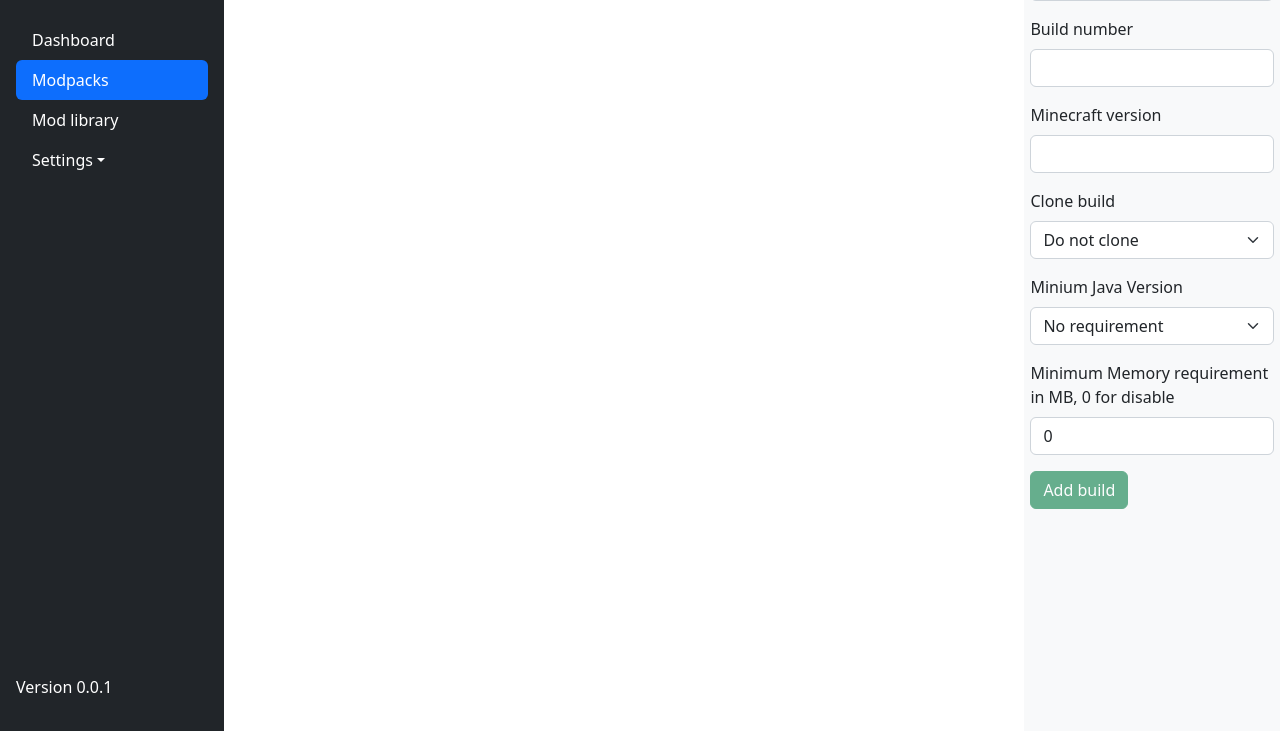
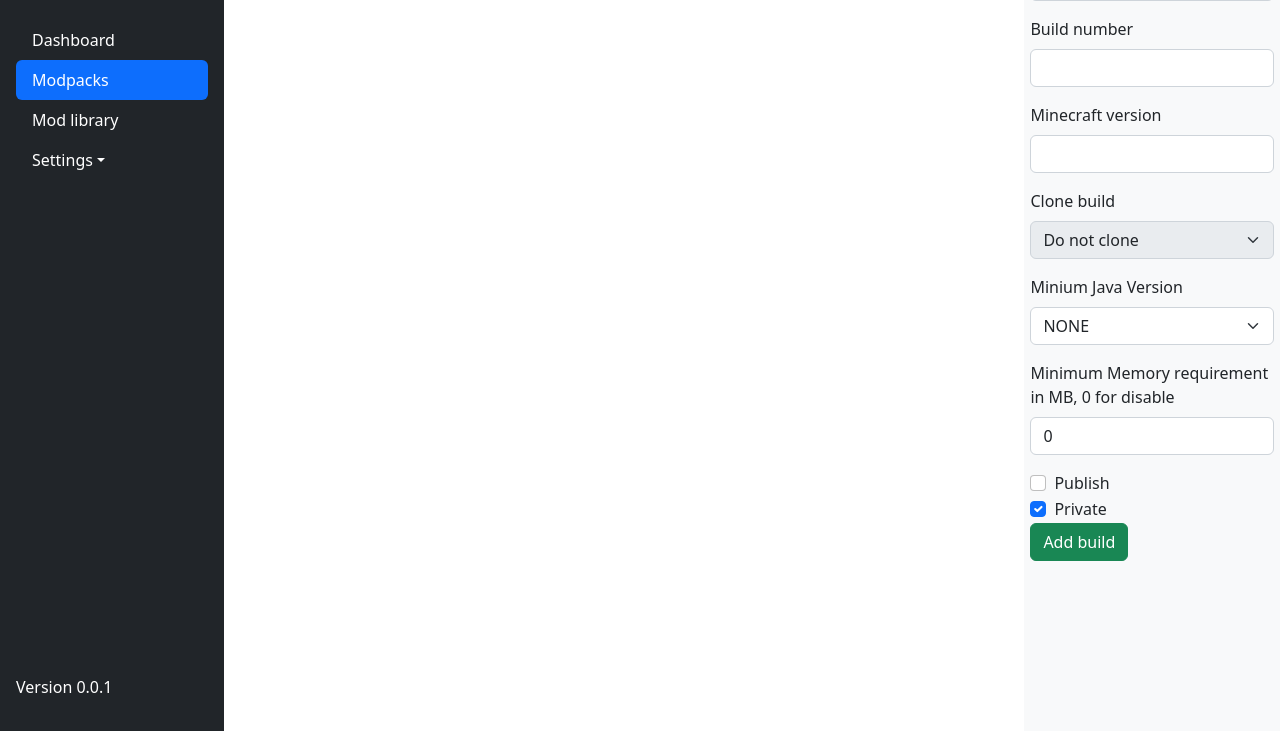
Before and after one commit to Thorfusion/solder.py, a Flask app: template templates/modpack.html in a window 1280 px wide. Shown: the part 69-800 px from the top of the page. Run offline with Flask 3, Linux system fonts and the light colour scheme; the template is opened without the code that fills it, so the values that code supplies are empty; some libraries are stand-ins or nearby versions.

Commit message:
add ability to add modpack builds

```diff
--- a/app.py
+++ b/app.py
@@ -211,6 +211,21 @@ def modpack(id):
     except connector.ProgrammingError as e:
         Database.create_tables()
         builds = []
+
+    if request.method == "POST":
+        if "form-submit" in request.form:
+            publish="0"
+            private="0"
+            if "min_java" in request.form:
+                min_java=request.form['min_java']
+                if "NONE" in min_java:
+                    min_java=None
+            if "publish" in request.form:
+                publish=request.form['publish']
+            if "private" in request.form:
+                private=request.form['private']
+            Build.new(id, request.form["version"], request.form["mcversion"], publish, private, min_java, request.form["memory"])
+            return redirect(id)
 
     return render_template("modpack.html", modpack=builds, modpackname=modpack)
 
--- a/templates/modpack.html
+++ b/templates/modpack.html
@@ -55,16 +55,16 @@
             <input type="text" class="form-control" name="selected_name" id="selected_name" value="{{modpackname.slug}}" disabled readonly></input>
         </div>
         <div class="mb-3">
-            <label for="buildnumber" class="form-label">Build number</label>
-            <input type="text" class="form-control" name="buildnumber" id="buildnumber"></input>
+            <label for="version" class="form-label">Build number</label>
+            <input type="number" class="form-control" name="version" id="version" required></input>
         </div>
         <div class="mb-3">
             <label for="mcversion" class="form-label">Minecraft version</label>
-            <input type="text" class="form-control" name="mcversion" id="mcversion"></input>
+            <input type="number" class="form-control" name="mcversion" id="mcversion" required></input>
         </div>
         <div class="mb-3">
             <label for="clonebuild" class="form-label">Clone build</label>
-            <select class="form-select" name="clonebuild" id="clonebuild">
+            <select class="form-select" name="clonebuild" id="clonebuild" disabled>
                 <option>Do not clone</option>
                 {%for mod in modpack%}
                 <option>{{mod.version}}</option>
@@ -74,7 +74,7 @@
         <div class="mb-3">
             <label for="min_java" class="form-label">Minium Java Version</label>
             <select class="form-select" name="min_java" id="min_java">
-                <option>No requirement</option>
+                <option>NONE</option>
                 <option>1.6</option>
                 <option>1.7</option>
                 <option>1.8</option>
@@ -84,9 +84,17 @@
         </div>
         <div class="mb-3">
             <label for="memory" class="form-label">Minimum Memory requirement in MB, 0 for disable</label>
-            <input type="text" class="form-control" name="memory" id="memory" value="0"></input>
+            <input type="number" class="form-control" name="memory" id="memory" value="0"></input>
         </div>
-        <input class="btn btn-success" type="submit" value="Add build" disabled></input>
+        <div class="form-check">
+            <input class="form-check-input" type="checkbox" value="1" id="publish" name="publish">
+            <label class="form-check-label" for="publish">Publish</label>
+          </div>
+        <div class="form-check">
+            <input class="form-check-input" type="checkbox" value="1" id="private" name="private" checked>
+            <label class="form-check-label" for="private">Private</label>
+        </div>
+        <input class="btn btn-success" type="submit" value="Add build" name="form-submit" id="form-submit"></input>
     </form>
     {% if success %}
     <div class="alert alert-success loginfail mx-auto" role="alert">
```
Also changed, not shown: models/build.py (+7 -5 lines).
